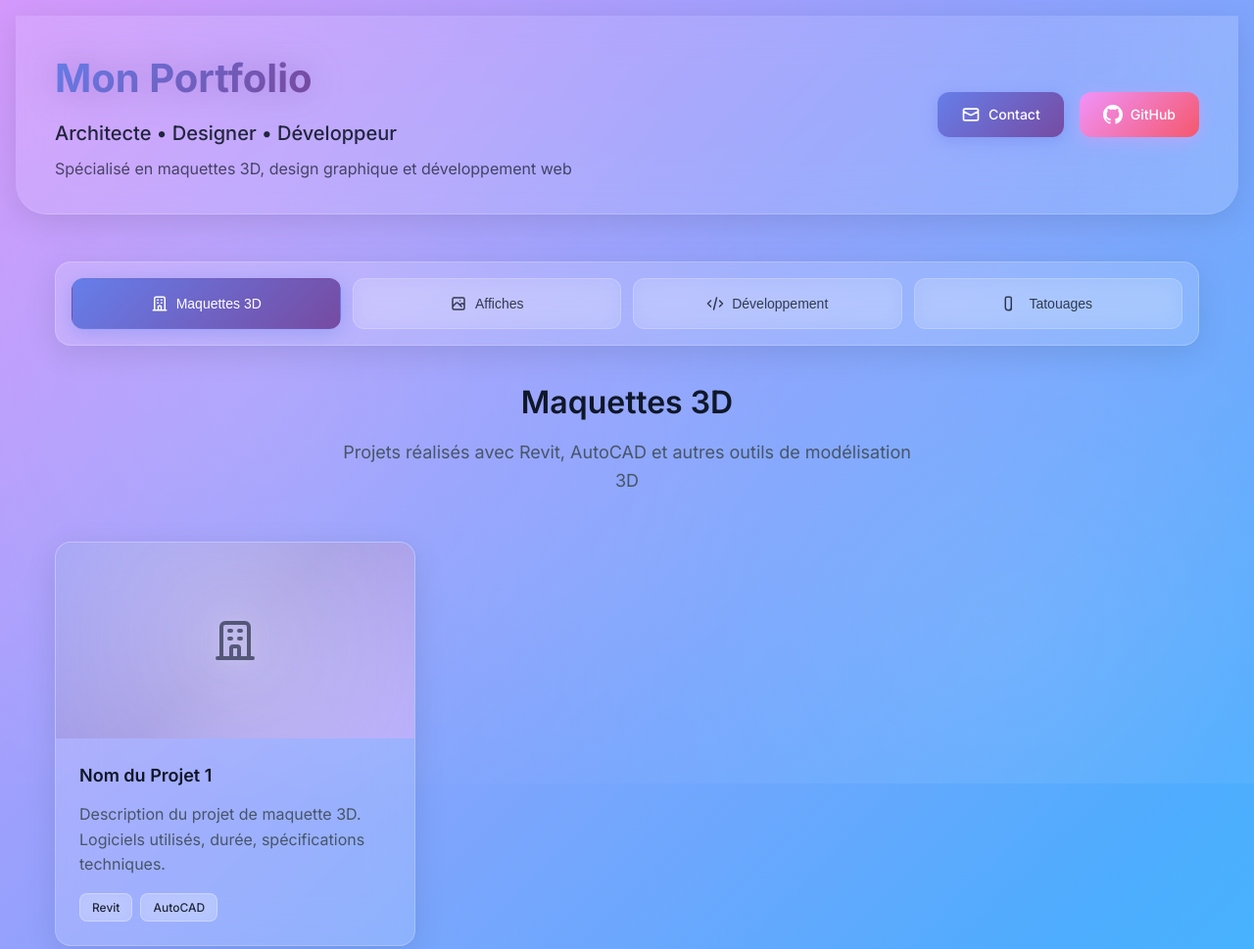
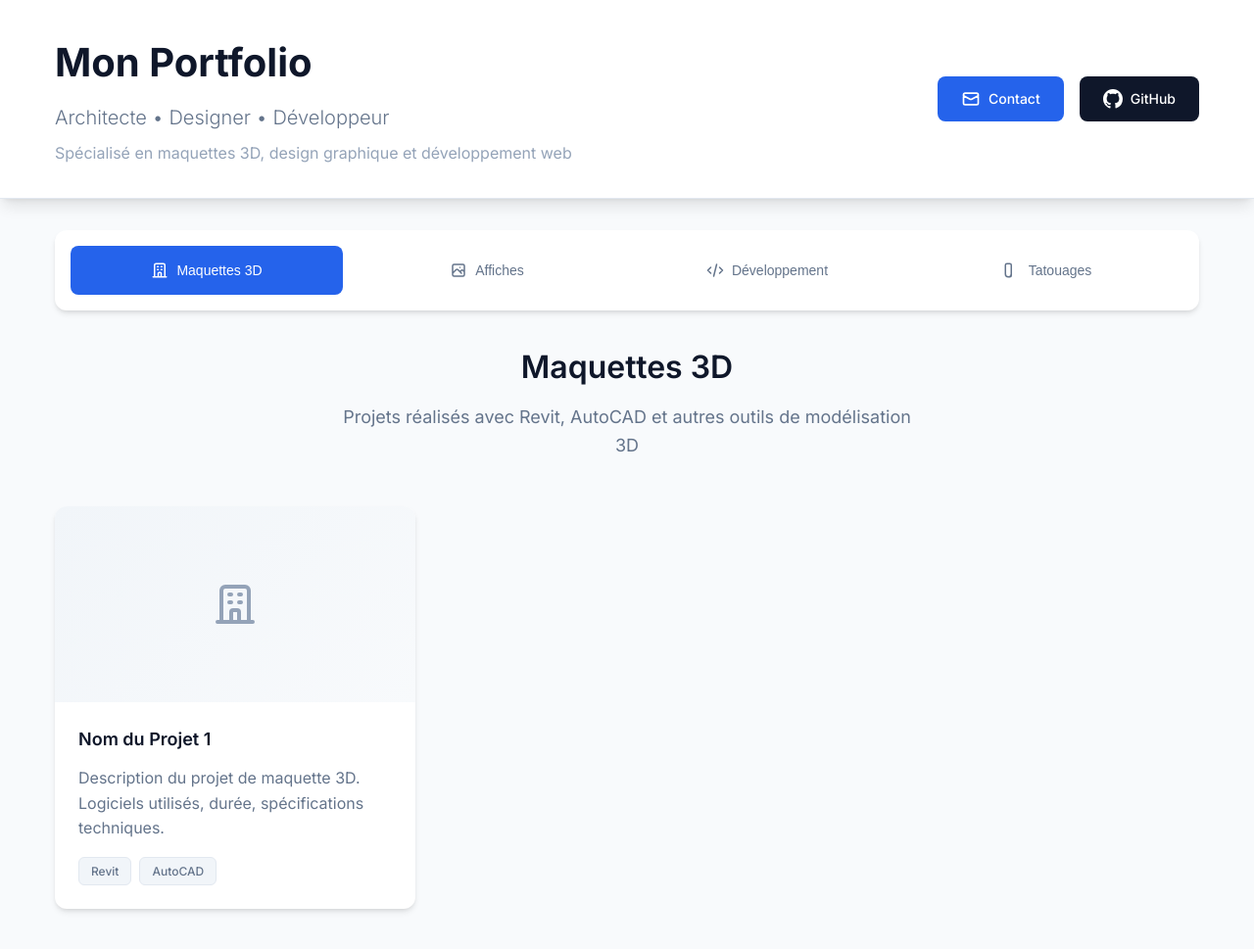
Before and after one commit to Katjounis/Katjounis.github.io, a website: page index.html in a window 1280 px wide. Shown: the top 969 px of the page at 98% size. Drawn offline with Linux system fonts and the light colour scheme.

Commit message:
Update style.css

```diff
--- a/style.css
+++ b/style.css
@@ -1,14 +1,14 @@
 /* Reset et variables CSS */
 :root {
-    --primary-color: #6366f1;
-    --secondary-color: #8b5cf6;
-    --accent-color: #ec4899;
-    --success-color: #10b981;
-    --warning-color: #f59e0b;
-    --error-color: #ef4444;
+    --primary-color: #2563eb;
+    --secondary-color: #7c3aed;
+    --accent-color: #ea580c;
+    --success-color: #059669;
+    --warning-color: #d97706;
+    --error-color: #dc2626;
 
     --text-primary: #0f172a;
-    --text-secondary: #475569;
+    --text-secondary: #64748b;
     --text-light: #94a3b8;
 
     --bg-primary: #ffffff;
@@ -18,12 +18,11 @@
     --border-color: #e2e8f0;
     --shadow-sm: 0 1px 2px 0 rgb(0 0 0 / 0.05);
     --shadow-md: 0 4px 6px -1px rgb(0 0 0 / 0.1), 0 2px 4px -2px rgb(0 0 0 / 0.1);
-    --shadow-lg: 0 20px 25px -5px rgb(0 0 0 / 0.1), 0 8px 10px -6px rgb(0 0 0 / 0.1);
-    --shadow-glow: 0 0 20px rgba(99, 102, 241, 0.3);
+    --shadow-lg: 0 10px 15px -3px rgb(0 0 0 / 0.1), 0 4px 6px -4px rgb(0 0 0 / 0.1);
 
-    --radius-sm: 0.5rem;
-    --radius-md: 0.75rem;
-    --radius-lg: 1rem;
+    --radius-sm: 0.375rem;
+    --radius-md: 0.5rem;
+    --radius-lg: 0.75rem;
 
     --font-family: 'Inter', -apple-system, BlinkMacSystemFont, 'Segoe UI', Roboto, sans-serif;
 }
@@ -38,67 +37,20 @@ body {
     font-family: var(--font-family);
     line-height: 1.6;
     color: var(--text-primary);
-    background: linear-gradient(135deg, #667eea 0%, #764ba2 25%, #f093fb 50%, #4facfe 75%, #00f2fe 100%);
-    background-size: 400% 400%;
-    animation: gradientShift 15s ease infinite;
-    min-height: 100vh;
-    position: relative;
-}
-
-body::before {
-    content: '';
-    position: fixed;
-    top: 0;
-    left: 0;
-    width: 100%;
-    height: 100%;
-    background: radial-gradient(circle at 20% 50%, rgba(255, 255, 255, 0.1) 0%, transparent 50%),
-                radial-gradient(circle at 80% 80%, rgba(255, 255, 255, 0.1) 0%, transparent 50%);
-    pointer-events: none;
-    z-index: 0;
-}
-
-@keyframes gradientShift {
-    0% { background-position: 0% 50%; }
-    50% { background-position: 100% 50%; }
-    100% { background-position: 0% 50%; }
+    background-color: var(--bg-secondary);
 }
 
 .container {
     max-width: 1200px;
     margin: 0 auto;
     padding: 0 1rem;
-    position: relative;
-    z-index: 1;
 }
 
 /* Header */
 .header {
-    background: rgba(255, 255, 255, 0.1);
-    backdrop-filter: blur(20px);
-    -webkit-backdrop-filter: blur(20px);
-    box-shadow: 0 8px 32px rgba(0, 0, 0, 0.1);
-    border-bottom: 1px solid rgba(255, 255, 255, 0.2);
-    border-radius: 0 0 2rem 2rem;
-    margin: 1rem;
-    position: relative;
-    overflow: hidden;
-}
-
-.header::before {
-    content: '';
-    position: absolute;
-    top: 0;
-    left: -100%;
-    width: 100%;
-    height: 100%;
-    background: linear-gradient(90deg, transparent, rgba(255, 255, 255, 0.2), transparent);
-    animation: shimmer 3s infinite;
-}
-
-@keyframes shimmer {
-    0% { left: -100%; }
-    100% { left: 100%; }
+    background: var(--bg-primary);
+    box-shadow: var(--shadow-lg);
+    border-bottom: 1px solid var(--border-color);
 }
 
 .header-content {
@@ -117,28 +69,19 @@ body::before {
 .header-title {
     font-size: 2.5rem;
     font-weight: 700;
-    background: linear-gradient(135deg, #667eea 0%, #764ba2 50%, #f093fb 100%);
-    -webkit-background-clip: text;
-    -webkit-text-fill-color: transparent;
-    background-clip: text;
+    color: var(--text-primary);
     margin-bottom: 0.5rem;
-    animation: titleGlow 3s ease-in-out infinite;
-}
-
-@keyframes titleGlow {
-    0%, 100% { filter: drop-shadow(0 0 10px rgba(102, 126, 234, 0.3)); }
-    50% { filter: drop-shadow(0 0 20px rgba(118, 75, 162, 0.5)); }
 }
 
 .header-subtitle {
     font-size: 1.25rem;
-    color: rgba(15, 23, 42, 0.9);
-    font-weight: 500;
+    color: var(--text-secondary);
+    font-weight: 300;
 }
 
 .header-description {
     font-size: 1rem;
-    color: rgba(15, 23, 42, 0.7);
+    color: var(--text-light);
     margin-top: 0.5rem;
 }
 
@@ -170,49 +113,27 @@ body::before {
     border: none;
     border-radius: var(--radius-md);
     cursor: pointer;
-    transition: all 0.3s ease;
-    position: relative;
-    overflow: hidden;
-}
-
-.btn::before {
-    content: '';
-    position: absolute;
-    top: 50%;
-    left: 50%;
-    width: 0;
-    height: 0;
-    border-radius: 50%;
-    background: rgba(255, 255, 255, 0.3);
-    transform: translate(-50%, -50%);
-    transition: width 0.6s, height 0.6s;
-}
-
-.btn:hover::before {
-    width: 300px;
-    height: 300px;
+    transition: all 0.2s ease;
 }
 
 .btn-primary {
-    background: linear-gradient(135deg, #667eea 0%, #764ba2 100%);
+    background-color: var(--primary-color);
     color: white;
-    box-shadow: 0 4px 15px rgba(102, 126, 234, 0.4);
 }
 
 .btn-primary:hover {
-    box-shadow: 0 6px 25px rgba(102, 126, 234, 0.6);
-    transform: translateY(-2px);
+    background-color: #1d4ed8;
+    transform: translateY(-1px);
 }
 
 .btn-secondary {
-    background: linear-gradient(135deg, #f093fb 0%, #f5576c 100%);
+    background-color: var(--text-primary);
     color: white;
-    box-shadow: 0 4px 15px rgba(240, 147, 251, 0.4);
 }
 
 .btn-secondary:hover {
-    box-shadow: 0 6px 25px rgba(240, 147, 251, 0.6);
-    transform: translateY(-2px);
+    background-color: #374151;
+    transform: translateY(-1px);
 }
 
 .btn-sm {
@@ -234,14 +155,11 @@ body::before {
 .tabs-nav {
     display: grid;
     grid-template-columns: repeat(2, 1fr);
-    gap: 0.75rem;
-    background: rgba(255, 255, 255, 0.15);
-    backdrop-filter: blur(20px);
-    -webkit-backdrop-filter: blur(20px);
+    gap: 0.5rem;
+    background: var(--bg-primary);
     padding: 1rem;
     border-radius: var(--radius-lg);
-    box-shadow: 0 8px 32px rgba(0, 0, 0, 0.1);
-    border: 1px solid rgba(255, 255, 255, 0.2);
+    box-shadow: var(--shadow-md);
     margin-bottom: 2rem;
 }
 
@@ -257,47 +175,25 @@ body::before {
     justify-content: center;
     gap: 0.5rem;
     padding: 1rem;
-    background: rgba(255, 255, 255, 0.1);
-    backdrop-filter: blur(10px);
-    border: 1px solid rgba(255, 255, 255, 0.2);
+    background: transparent;
+    border: none;
     border-radius: var(--radius-md);
     font-size: 0.875rem;
     font-weight: 500;
-    color: rgba(15, 23, 42, 0.8);
+    color: var(--text-secondary);
     cursor: pointer;
-    transition: all 0.3s ease;
+    transition: all 0.2s ease;
     text-align: center;
-    position: relative;
-    overflow: hidden;
-}
-
-.tab-button::before {
-    content: '';
-    position: absolute;
-    top: 0;
-    left: -100%;
-    width: 100%;
-    height: 100%;
-    background: linear-gradient(90deg, transparent, rgba(255, 255, 255, 0.3), transparent);
-    transition: left 0.5s;
-}
-
-.tab-button:hover::before {
-    left: 100%;
 }
 
 .tab-button:hover {
-    background: rgba(255, 255, 255, 0.25);
+    background-color: var(--bg-accent);
     color: var(--text-primary);
-    transform: translateY(-2px);
-    box-shadow: 0 4px 15px rgba(0, 0, 0, 0.1);
 }
 
 .tab-button.active {
-    background: linear-gradient(135deg, #667eea 0%, #764ba2 100%);
+    background-color: var(--primary-color);
     color: white;
-    border-color: transparent;
-    box-shadow: 0 4px 20px rgba(102, 126, 234, 0.4);
 }
 
 .tab-button .icon {
@@ -359,20 +255,16 @@ body::before {
 }
 
 .project-card {
-    background: rgba(255, 255, 255, 0.15);
-    backdrop-filter: blur(20px);
-    -webkit-backdrop-filter: blur(20px);
+    background: var(--bg-primary);
     border-radius: var(--radius-lg);
-    box-shadow: 0 8px 32px rgba(0, 0, 0, 0.1);
-    border: 1px solid rgba(255, 255, 255, 0.2);
+    box-shadow: var(--shadow-md);
     overflow: hidden;
-    transition: all 0.4s cubic-bezier(0.175, 0.885, 0.32, 1.275);
+    transition: all 0.3s ease;
 }
 
 .project-card:hover {
-    transform: translateY(-8px) scale(1.02);
-    box-shadow: 0 20px 40px rgba(0, 0, 0, 0.2);
-    border-color: rgba(255, 255, 255, 0.4);
+    transform: translateY(-4px);
+    box-shadow: var(--shadow-lg);
 }
 
 .project-image-placeholder {
@@ -380,34 +272,13 @@ body::before {
     align-items: center;
     justify-content: center;
     height: 200px;
-    background: linear-gradient(135deg, rgba(102, 126, 234, 0.3) 0%, rgba(118, 75, 162, 0.3) 50%, rgba(240, 147, 251, 0.3) 100%);
-    color: rgba(15, 23, 42, 0.6);
-    position: relative;
-    overflow: hidden;
-}
-
-.project-image-placeholder::before {
-    content: '';
-    position: absolute;
-    top: -50%;
-    left: -50%;
-    width: 200%;
-    height: 200%;
-    background: radial-gradient(circle, rgba(255, 255, 255, 0.3) 0%, transparent 70%);
-    animation: rotate 8s linear infinite;
-}
-
-@keyframes rotate {
-    0% { transform: rotate(0deg); }
-    100% { transform: rotate(360deg); }
+    background: linear-gradient(135deg, var(--bg-accent) 0%, var(--bg-secondary) 100%);
+    color: var(--text-light);
 }
 
 .placeholder-icon {
     width: 3rem;
     height: 3rem;
-    position: relative;
-    z-index: 1;
-    filter: drop-shadow(0 0 10px rgba(255, 255, 255, 0.5));
 }
 
 .project-info {
@@ -435,19 +306,12 @@ body::before {
 
 .tag {
     padding: 0.25rem 0.75rem;
-    background: rgba(255, 255, 255, 0.2);
-    backdrop-filter: blur(10px);
-    color: rgba(15, 23, 42, 0.9);
+    background-color: var(--bg-accent);
+    color: var(--text-secondary);
     font-size: 0.75rem;
     font-weight: 500;
     border-radius: var(--radius-sm);
-    border: 1px solid rgba(255, 255, 255, 0.3);
-    transition: all 0.3s ease;
-}
-
-.tag:hover {
-    background: rgba(255, 255, 255, 0.3);
-    transform: translateY(-2px);
+    border: 1px solid var(--border-color);
 }
 
 /* Code Projects */
@@ -458,19 +322,10 @@ body::before {
 }
 
 .code-project-card {
-    background: rgba(255, 255, 255, 0.15);
-    backdrop-filter: blur(20px);
-    -webkit-backdrop-filter: blur(20px);
+    background: var(--bg-primary);
     border-radius: var(--radius-lg);
-    box-shadow: 0 8px 32px rgba(0, 0, 0, 0.1);
-    border: 1px solid rgba(255, 255, 255, 0.2);
+    box-shadow: var(--shadow-md);
     overflow: hidden;
-    transition: all 0.4s ease;
-}
-
-.code-project-card:hover {
-    box-shadow: 0 20px 40px rgba(0, 0, 0, 0.2);
-    border-color: rgba(255, 255, 255, 0.4);
 }
 
 .code-project-header {
@@ -478,8 +333,7 @@ body::before {
     justify-content: space-between;
     align-items: center;
     padding: 1.5rem;
-    border-bottom: 1px solid rgba(255, 255, 255, 0.2);
-    background: rgba(255, 255, 255, 0.05);
+    border-bottom: 1px solid var(--border-color);
 }
 
 .code-project-header h3 {
@@ -494,22 +348,9 @@ body::before {
 }
 
 .code-preview {
-    background: linear-gradient(135deg, #1e293b 0%, #334155 100%);
+    background-color: #1e293b;
     color: #e2e8f0;
     overflow: hidden;
-    position: relative;
-}
-
-.code-preview::before {
-    content: '';
-    position: absolute;
-    top: 0;
-    left: 0;
-    width: 100%;
-    height: 100%;
-    background: radial-gradient(circle at 10% 20%, rgba(99, 102, 241, 0.1) 0%, transparent 50%),
-                radial-gradient(circle at 90% 80%, rgba(139, 92, 246, 0.1) 0%, transparent 50%);
-    pointer-events: none;
 }
 
 .code-preview-header {
@@ -556,8 +397,6 @@ body::before {
     font-size: 0.875rem;
     line-height: 1.5;
     overflow-x: auto;
-    position: relative;
-    z-index: 1;
 }
 
 .code-project-description {
@@ -572,16 +411,11 @@ body::before {
 
 /* Footer */
 .footer {
-    background: linear-gradient(135deg, rgba(30, 41, 59, 0.9) 0%, rgba(15, 23, 42, 0.95) 100%);
-    backdrop-filter: blur(20px);
+    background-color: var(--text-primary);
     color: white;
     text-align: center;
     padding: 2rem 0;
     margin-top: 4rem;
-    border-radius: 2rem 2rem 0 0;
-    margin-left: 1rem;
-    margin-right: 1rem;
-    border: 1px solid rgba(255, 255, 255, 0.1);
 }
 
 .footer p {
@@ -621,24 +455,25 @@ body::before {
 }
 
 /* Animations supplémentaires */
-.project-card::after {
+.project-card,
+.code-project-card {
+    position: relative;
+    overflow: hidden;
+}
+
+.project-card::before {
     content: '';
     position: absolute;
     top: 0;
     left: -100%;
     width: 100%;
     height: 100%;
-    background: linear-gradient(90deg, transparent, rgba(255, 255, 255, 0.3), transparent);
+    background: linear-gradient(90deg, transparent, rgba(255, 255, 255, 0.1), transparent);
     transition: left 0.6s ease;
-    pointer-events: none;
 }
 
-.project-card:hover::after {
+.project-card:hover::before {
     left: 100%;
-}
-
-.code-project-card {
-    position: relative;
 }
 
 /* Scrollbar personnalisée */
```
